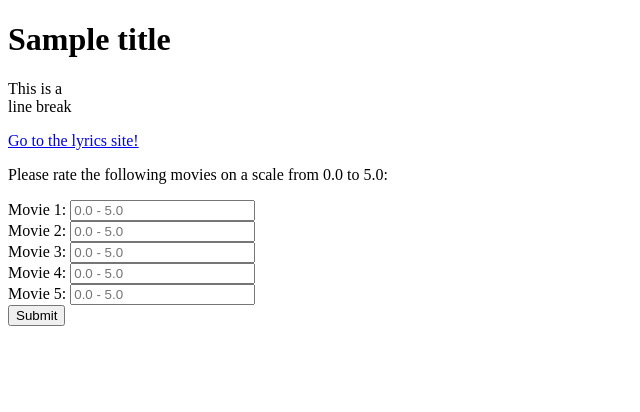
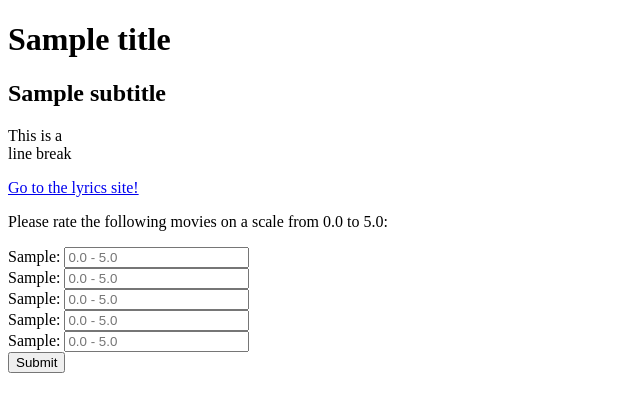
Before and after one commit to Rellino/Movies_reccomender, a Flask app: template webapp/templates/main.html in a window 1280 px wide. Shown: the top 412 px of the page, without its empty margins (0-640 px from the left). Run offline with Flask 2, Linux system fonts and the light colour scheme; the template is opened without the code that fills it: most values are stand-ins (such as "Sample title", 1, 10 or a date in 2020); parts of the project's set-up code (start-up, migrations or seed data) failed here and were passed over.

Commit message:
updated scripts

```diff
--- a/webapp/app.py
+++ b/webapp/app.py
@@ -2,18 +2,34 @@
 This module controls the workflow of the movie recommender.
 It ties all the other scripts together and produces the web application.
 """""""""""""""""""""""""""""""""""""""""""""""""""""""""""""""""""""""
-
+import random
+import pandas as pd
 from flask import Flask
 from flask import render_template
 from flask import request
 from recommending_engine import get_recommendations, dataframe_updater
 
+MOVIES = pd.read_csv('../data/raw/movies.csv')
+df_final = pd.read_csv('../data/preprocessed/df_final.csv')
+MOVIE_IDS_LST = df_final.columns.tolist()
 
 app = Flask(__name__)
 
 @app.route('/')
 def main_page():
-    return render_template('main.html', title='Francesco e Laura')
+    five_ids = random.sample(MOVIE_IDS_LST,5)
+    five_titles = []
+    for id in five_ids:
+        five_titles.append(MOVIES[MOVIES['movieId']==int(id)]['title'].iloc[0])
+
+    return render_template('main.html',
+    title='🎬 The Statistically Significant Movie Recommender 🎬',
+    subtitle="Courtesy of Laura Bartolini, Behzad Azarhoushang & Francesco Mari,\nwho won't get offended if you don't take their advice (even if you should).",
+    movie1=five_titles[0],
+    movie2=five_titles[1],
+    movie3=five_titles[2],
+    movie4=five_titles[3],
+    movie5=five_titles[4])
 
 
 @app.route('/recommender')
--- a/webapp/templates/main.html
+++ b/webapp/templates/main.html
@@ -4,26 +4,27 @@
 
     <head>
       <meta charset="utf-8">
-      <title>Awesome Movie Recommender</title>
+      <title>StatSigMoRe</title>
     </head>
 
     <body>
       <h1>{{ title }}</h1>
+      <h2>{{ subtitle }}</h2>
       <p>This is a <br>line break</p>
       <a href="https://www.lyrics.com">Go to the lyrics site!</a>
       <br>
       <form action="/recommender">
         <p>Please rate the following movies on a scale from 0.0 to 5.0:</p>
-        Movie 1:
-        <input type="text" name="rating1" placeholder="0.0 - 5.0"><br>
-        Movie 2:
-        <input type="text" name="rating2" placeholder="0.0 - 5.0"><br>
-        Movie 3:
-        <input type="text" name="rating3" placeholder="0.0 - 5.0"><br>
-        Movie 4:
-        <input type="text" name="rating4" placeholder="0.0 - 5.0"><br>
-        Movie 5:
-        <input type="text" name="rating5" placeholder="0.0 - 5.0"><br>
+        {{ movie1 }}:
+        <input type="text" name="{{ movie1 }}" placeholder="0.0 - 5.0"><br>
+        {{ movie2 }}:
+        <input type="text" name="{{ movie2 }}" placeholder="0.0 - 5.0"><br>
+        {{ movie3 }}:
+        <input type="text" name="{{ movie3 }}" placeholder="0.0 - 5.0"><br>
+        {{ movie4 }}:
+        <input type="text" name="{{ movie4 }}" placeholder="0.0 - 5.0"><br>
+        {{ movie5 }}:
+        <input type="text" name="{{ movie5 }}" placeholder="0.0 - 5.0"><br>
         <input type="submit">
       </form>
 
```
